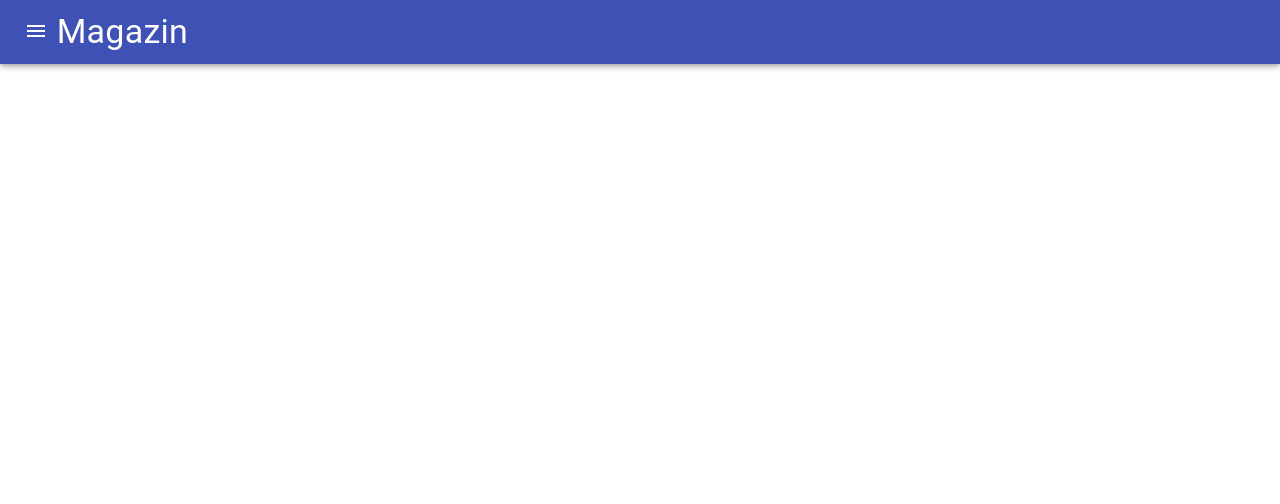
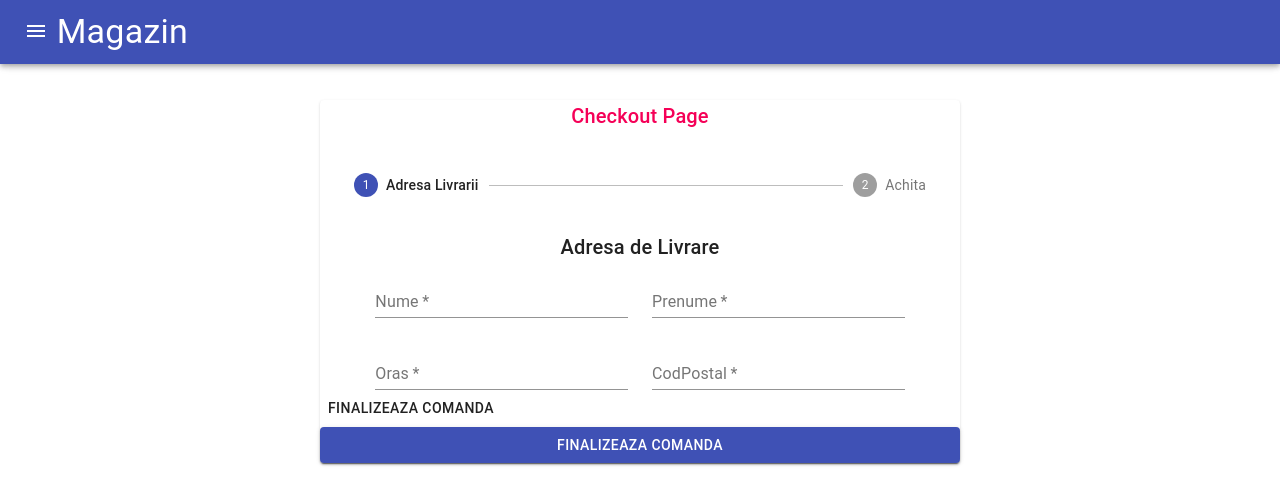
Before and after one commit to Tiberiu96/MagazinAPP, a React (Create React App) app: page /checkout in a window 1280 px wide. Shown: the top 504 px of the page. Built offline with nearby package versions, Linux system fonts and the light colour scheme; no server answers.

Commit message:
finalizare versiune 1.0

```diff
--- a/package.json
+++ b/package.json
@@ -12,6 +12,7 @@
     "fontsource-roboto": "^4.0.0",
     "react": "^17.0.1",
     "react-dom": "^17.0.1",
+    "react-hook-form": "^6.15.4",
     "react-router-dom": "^5.2.0",
     "react-scripts": "4.0.3",
     "web-vitals": "^1.1.0"
--- a/src/App.js
+++ b/src/App.js
@@ -2,6 +2,7 @@ import NavBar from './components/NavBar';
 import {useState,useEffect} from 'react';
 import Products from './components/Products';
 import Commerce from "@chec/commerce.js"
+import Checkout from './components/Checkout'
 import Cart from './components/Cart'
 import {BrowserRouter as Router, Switch, Route} from 'react-router-dom'
 
@@ -60,6 +61,10 @@ const App = () => {
             <Route exact path ="/cart">
              <Cart cart = {cart} handleUpdateCartQty={handleUpdateCartQty} handleRemoveCart={handleRemoveCart} handleEmptyCart={handleEmptyCart}/>
             </Route>
+            <Route exact path ="/checkout">
+                <Checkout/>
+            </Route>
+
         </Switch>
         </div>
      </Router>
--- /dev/null
+++ b/src/components/AdressForm.js
@@ -0,0 +1,27 @@
+import React from 'react'
+import {Input,InputLabel, Typography,Grid,Button} from "@material-ui/core"
+import {useForm,FormProvider} from "react-hook-form"
+import FormInput from "../components/FormInput"
+
+const AdressForm = () => {
+    const methods = useForm();
+    return (
+        <>
+            <Typography variant="h6" gutterBottom align="center">Adresa de Livrare</Typography>
+            <FormProvider {...methods}>
+                <form onSubmit="">
+                    <Grid container spacing={3} style={{display:'flex',justifyContent:"center"}}>
+                        <FormInput required name="Nume" label="Nume"/>
+                        <FormInput required name="Prenume" label="Prenume"/>
+                        <FormInput required name="Oras" label="Oras"/>
+                        <FormInput required name="Cod Postal" label="CodPostal"/>
+                    </Grid>
+                    <Button>Finalizeaza Comanda</Button>
+                </form>
+
+            </FormProvider>
+        </>
+    )
+}
+
+export default AdressForm
--- a/src/components/Cart.js
+++ b/src/components/Cart.js
@@ -31,7 +31,9 @@ const Cart = ({cart,handleUpdateCartQty,handleRemoveCart,handleEmptyCart}) => {
             <Typography variant ="h5" gutterBottom>Subtotal: {cart.subtotal.formatted} lei</Typography>
             <div>
                 <Button onClick ={handleEmptyCart} type ="button" variant="contained" color="primary">Remove Cart</Button>
+                <Link to="/checkout">
                 <Button type ="button" variant="contained" color="secondary">Checkout</Button>
+                </Link>
             </div>
 
         </div>
--- /dev/null
+++ b/src/components/Checkout.js
@@ -0,0 +1,35 @@
+import {Typography,Stepper,Step,StepLabel,CircularProgress,Paper,Button} from '@material-ui/core'
+import {useState} from 'react'
+import AdressForm from '../components/AdressForm'
+import PaymentForm from '../components/PaymentForm'
+
+const Checkout = () => {
+    const steps = ["Adresa Livrarii","Achita"]
+    const [activeSteps,setActiveSteps] = useState(0);
+
+    const Form = () =>
+    (activeSteps===0) ? <AdressForm/> : <PaymentForm/>
+
+    return (
+        <>
+            <div style ={{height:"100px"}}></div>
+            <main style ={{display:"flex",justifyContent:"center"}}>
+                <Paper style ={{width:"50%",display:"flex",justifyContent:"center",flexDirection:'column'}}>
+                    <Typography variant ="h6" color ="secondary" gutterBottom align="center"> Checkout Page</Typography>
+                    <Stepper activeStep ={activeSteps}>
+                        {steps.map(step=>(
+                            <Step key ={step} style={{padding:"10px"}}>
+                                <StepLabel>{step}</StepLabel>
+                            </Step>
+                     ))}
+
+                    </Stepper>
+                    {(activeSteps===steps.length) ? <h5>Confirmation</h5> : <Form/>}
+                    <Button onClick ={()=> alert("Comanda finalizata")}type ="button" color="primary" variant="contained" >Finalizeaza Comanda</Button>
+                    </Paper>
+            </main>
+        </>
+    )
+}
+
+export default Checkout
--- /dev/null
+++ b/src/components/FormInput.js
@@ -0,0 +1,22 @@
+import React from 'react'
+import{TextField,Grid} from "@material-ui/core"
+import {useFormContext,Controller} from 'react-hook-form'
+
+const FormInput = ({name,label,required}) => {
+    const {control} = useFormContext
+    return (
+        <Grid item xs={12} sm={5}>
+            <Controller
+            as={TextField}
+            control={control}
+            fullWidth
+            name={name}
+            label={label}
+            required={required}
+            />
+
+        </Grid>
+    )
+}
+
+export default FormInput
--- /dev/null
+++ b/src/components/PaymentForm.js
@@ -0,0 +1,11 @@
+import React from 'react'
+
+const PaymentForm = () => {
+    return (
+        <div>
+            Payment Form Confirmation
+        </div>
+    )
+}
+
+export default PaymentForm
```
Also changed, not shown: 1 other file (tests, documents, lock files or other folders).
